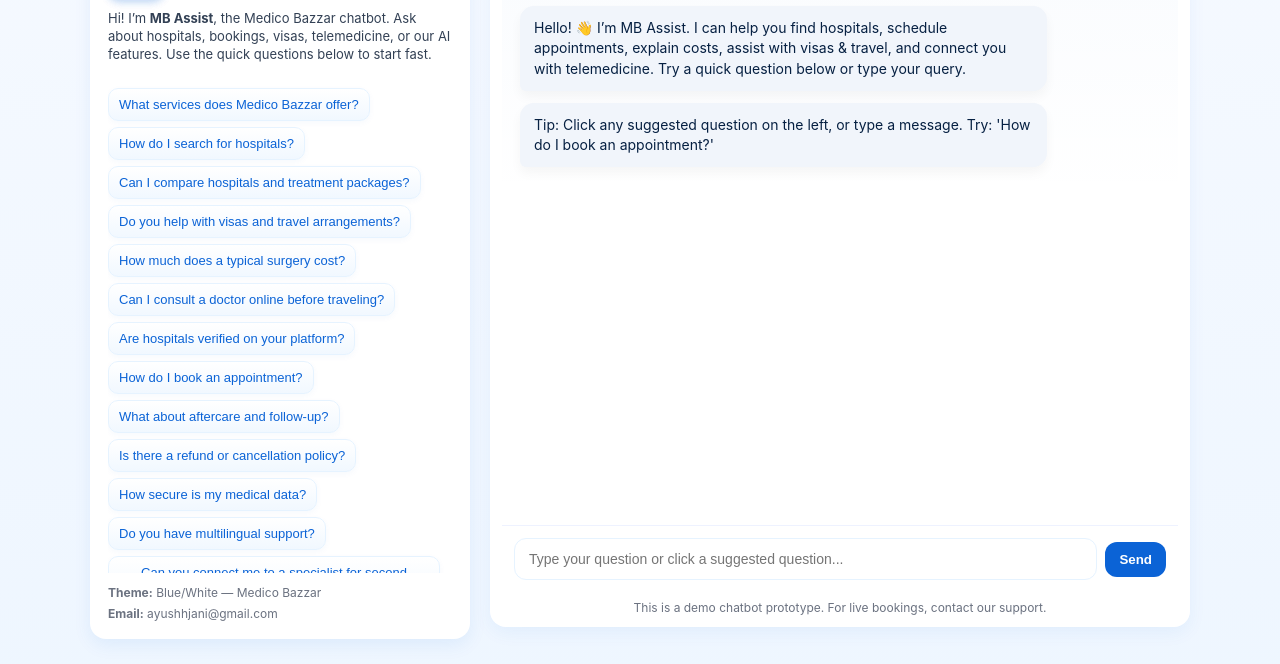
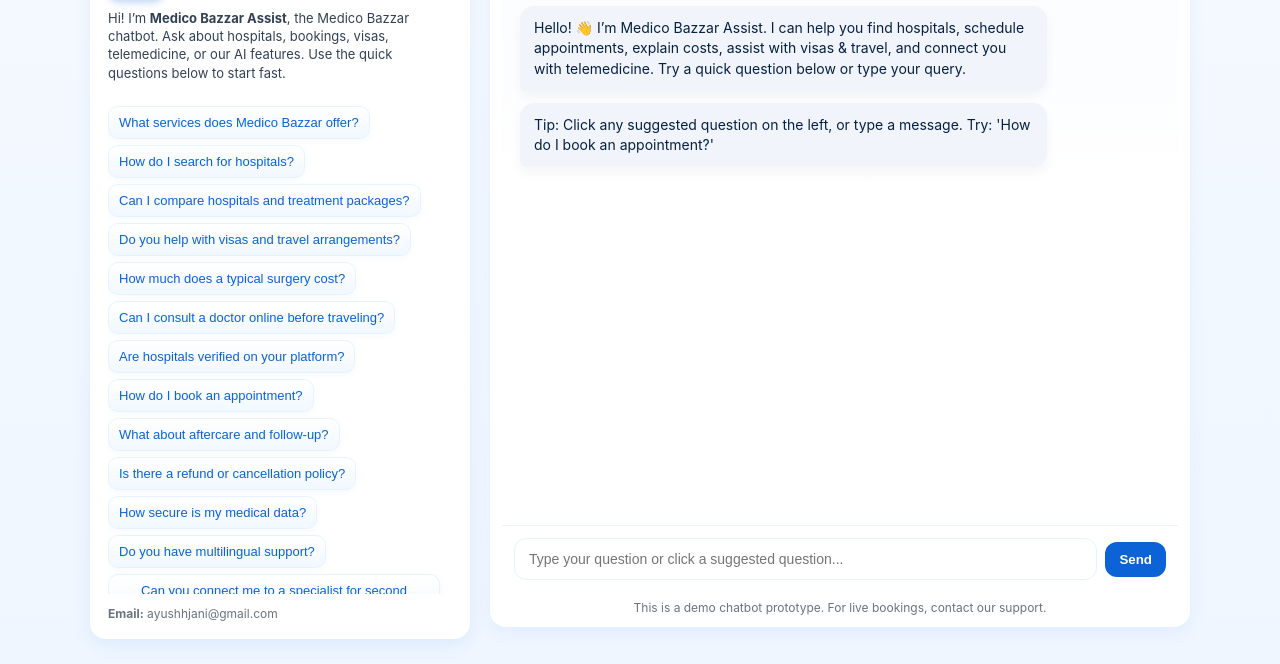
Before and after one commit to jaydipmodasiya/AI_Python, a plain HTML site: page index.html in a window 1280 px wide. Shown: the part 123-787 px from the top of the page. Drawn offline with Linux system fonts and the light colour scheme.

Commit message:
Update chatbot name to 'Medico Bazzar Assist'

```diff
--- a/index.html
+++ b/index.html
@@ -305,7 +305,7 @@
         </div>
 
         <div class="intro">
-          Hi! I’m <strong>MB Assist</strong>, the Medico Bazzar chatbot. Ask
+          Hi! I’m <strong>Medico Bazzar Assist</strong>, the Medico Bazzar chatbot. Ask
           about hospitals, bookings, visas, telemedicine, or our AI features.
           Use the quick questions below to start fast.
         </div>
@@ -315,7 +315,6 @@
         </div>
 
         <div class="meta">
-          <div><strong>Theme:</strong> Blue/White — Medico Bazzar</div>
           <div><strong>Email:</strong> ayushhjani@gmail.com</div>
         </div>
       </aside>
@@ -361,7 +360,7 @@
           <!-- initial bot message -->
           <div>
             <div class="bubble bot" id="welcomeBubble">
-              Hello! 👋 I’m MB Assist. I can help you find hospitals, schedule
+              Hello! 👋 I’m Medico Bazzar Assist. I can help you find hospitals, schedule
               appointments, explain costs, assist with visas & travel, and
               connect you with telemedicine. Try a quick question below or type
               your query.
```
